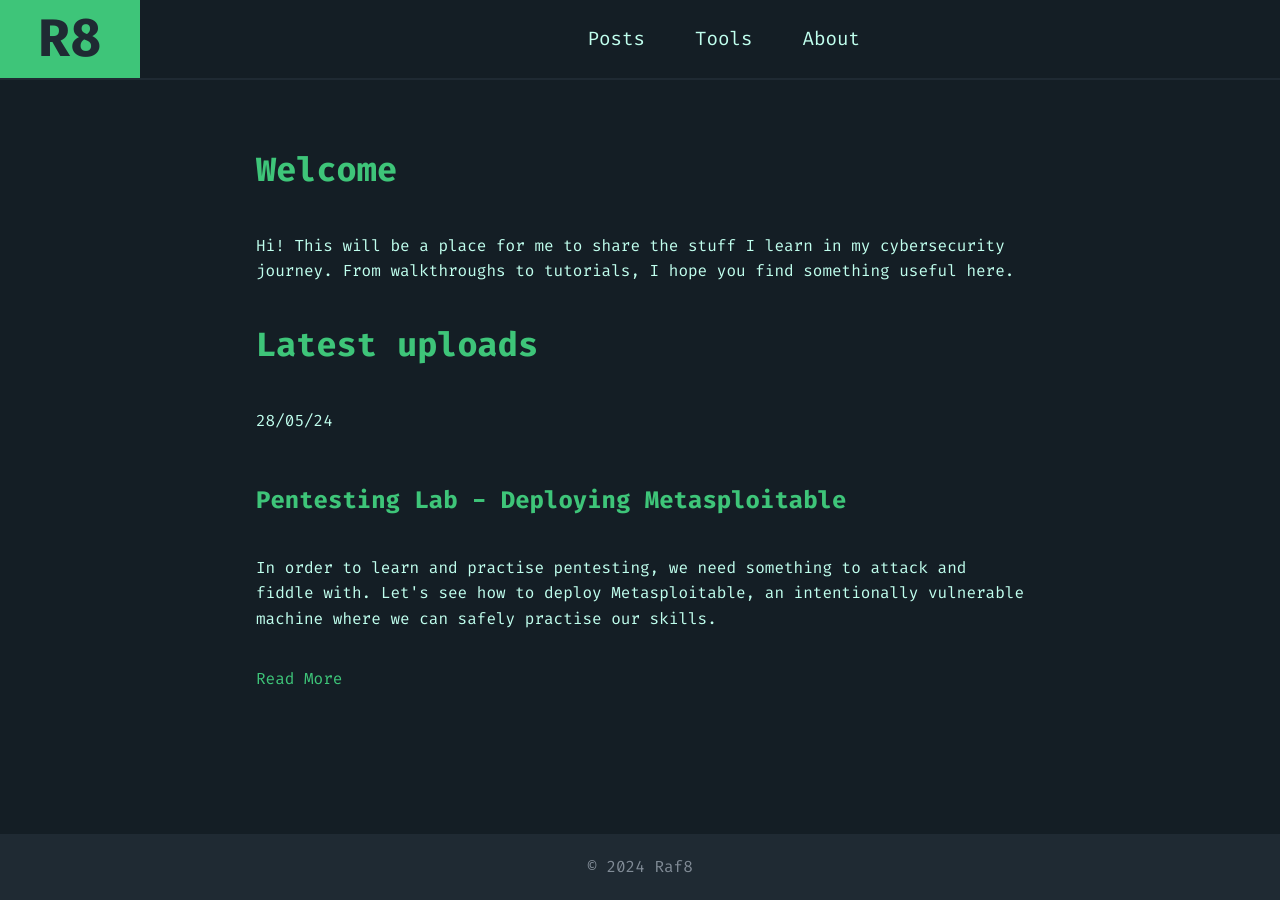
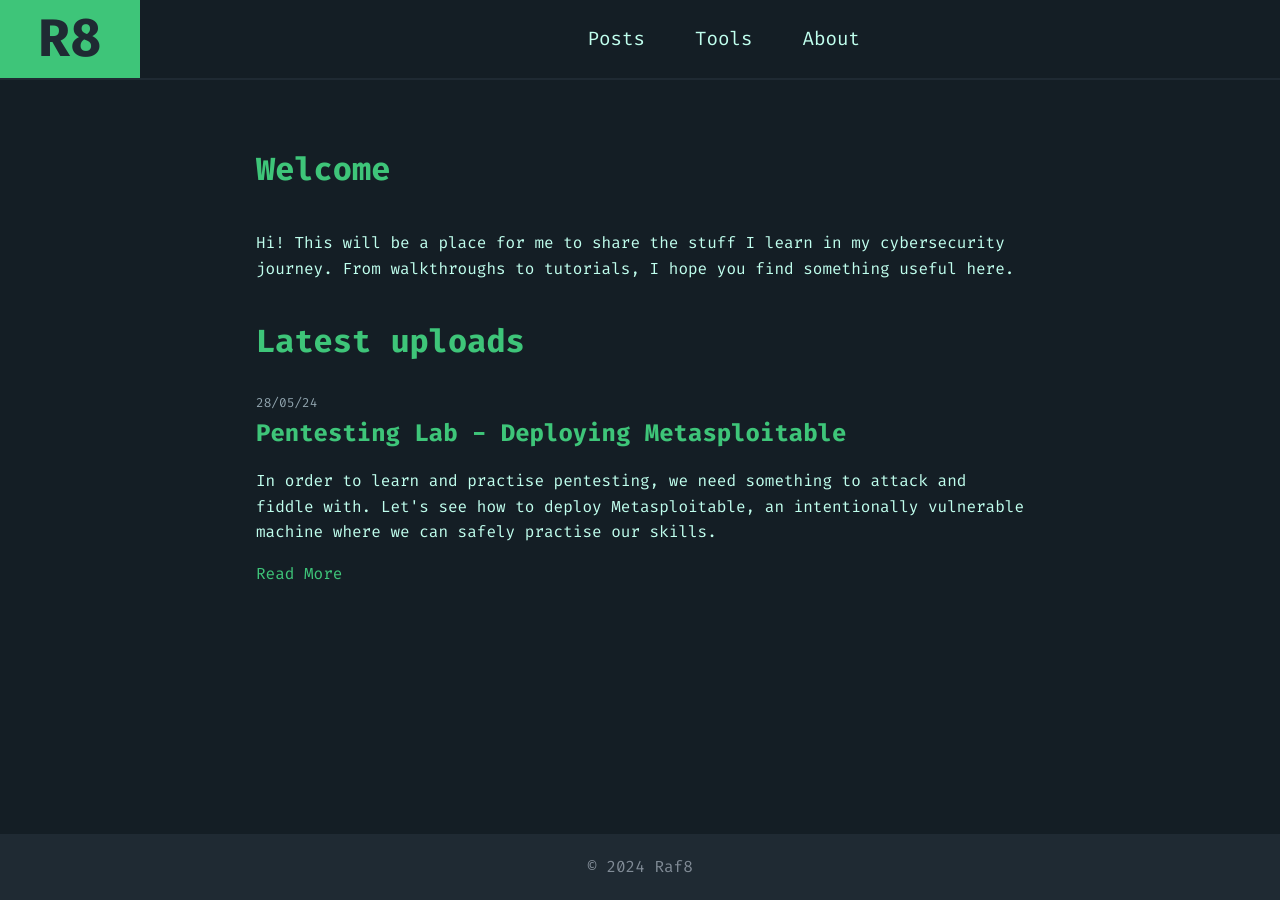
Before and after one commit to R8Sec/r8sec.github.io, a Jekyll site: the page built from index.markdown, in a window 1280 px wide. Built offline with Jekyll 4.4.1, drawn with Linux system fonts in a browser that asks for light colours; our own code applies the rules of GitHub Pages for plain Markdown files.

Commit message:
fixing format

```diff
--- a/_includes/posts.html
+++ b/_includes/posts.html
@@ -1,3 +1,4 @@
+<article class="posts">
     <p class="date">28/05/24</p>
     <h2>Pentesting Lab - Deploying Metasploitable</h2>
     <p>
@@ -5,3 +6,4 @@
         Let's see how to deploy Metasploitable, an intentionally vulnerable machine where we can safely practise our skills.
     </p>
     <a href="/2025/02/27/deploying-metasploitable">Read More</a>
+</article>
--- a/_layouts/default.html
+++ b/_layouts/default.html
@@ -14,9 +14,7 @@
     </header>
     <div class="content">
         <main>
-            <article>
-                    {{ content }}
-            </article>
+            {{ content }}
         </main>
     </div>
         {% include footer.html %}
```
Lines whose indentation alone changed are shown as unchanged.
